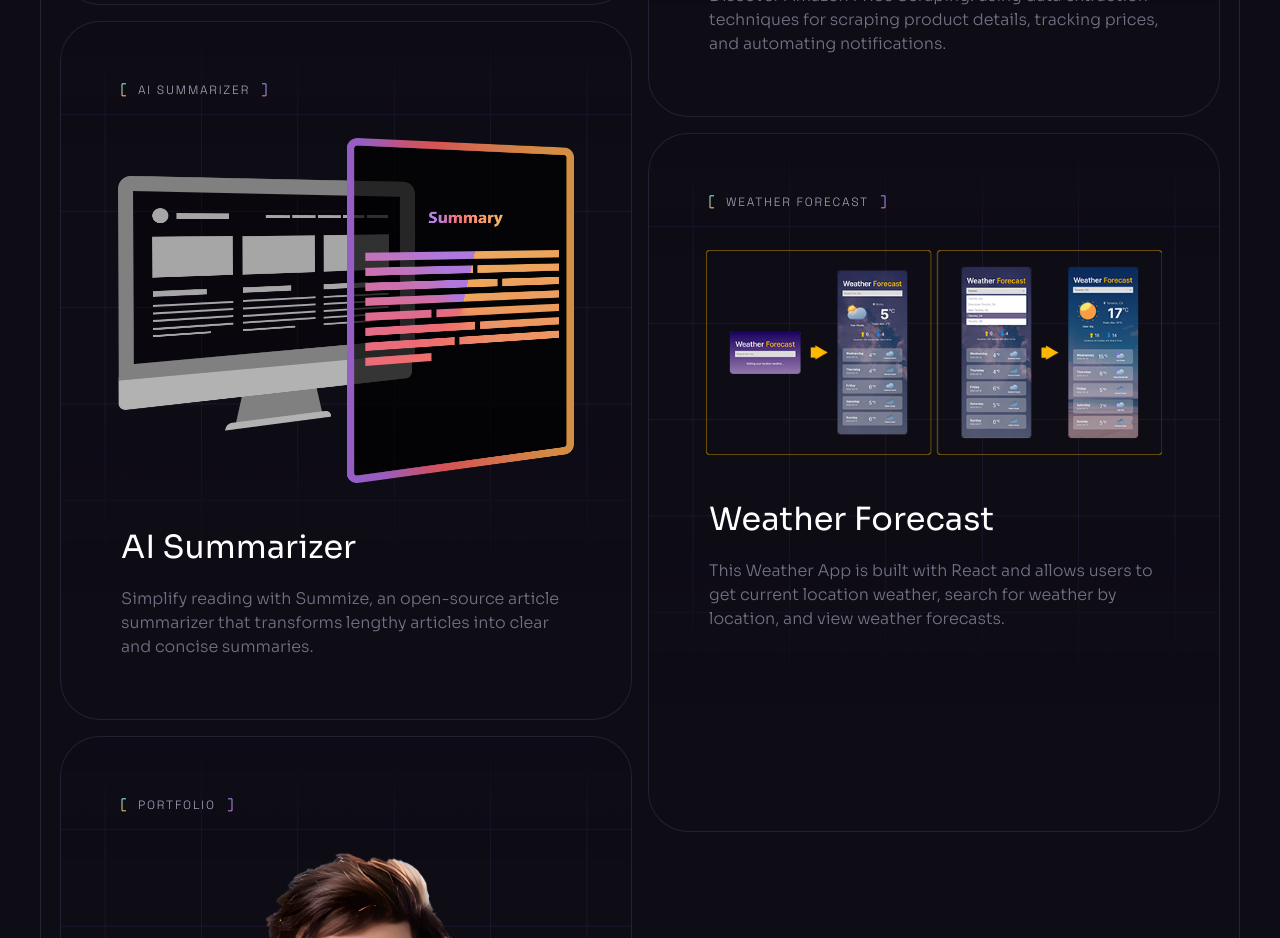
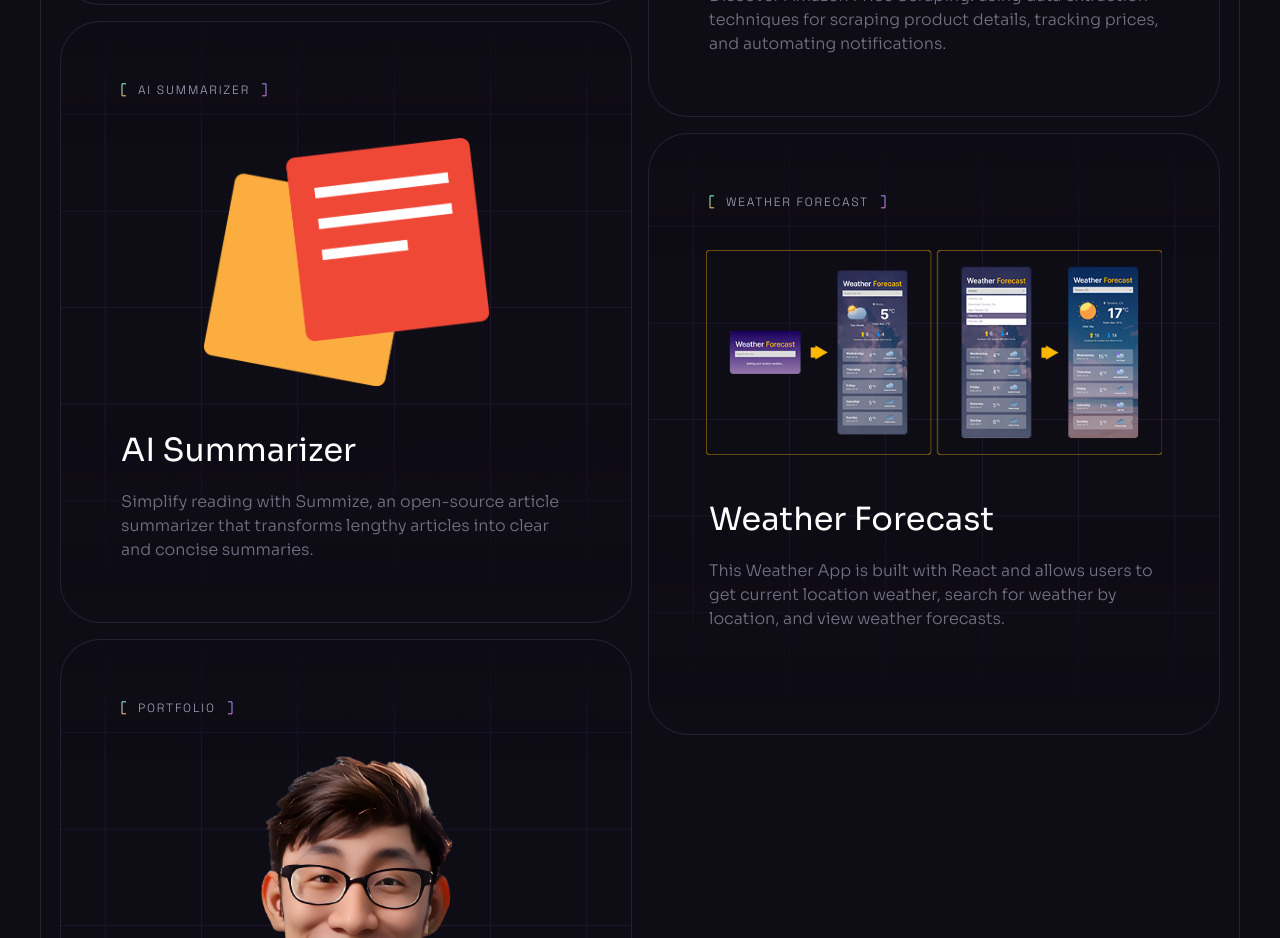
Before and after one commit to wang77289271/my_portfolio, a React (Vite) app: page / in a window 1280 px wide. Shown: the part 3680-4618 px from the top of the page. Built offline with nearby package versions, Linux system fonts and the light colour scheme.

Commit message:
change img

```diff
--- a/src/constants/index.js
+++ b/src/constants/index.js
@@ -287,7 +287,7 @@
     ],
     status: 'done',
     imageUrl: ai_summarize_cover,
-    adjuestImgSize: 'w-[80%]',
+    adjuestImgSize: 'w-[50%]',
     featureImg: ai_summarize_feature_1,
   },
   {
```
Also changed, not shown: src/assets/projects/ai_summarize_cover.png.
